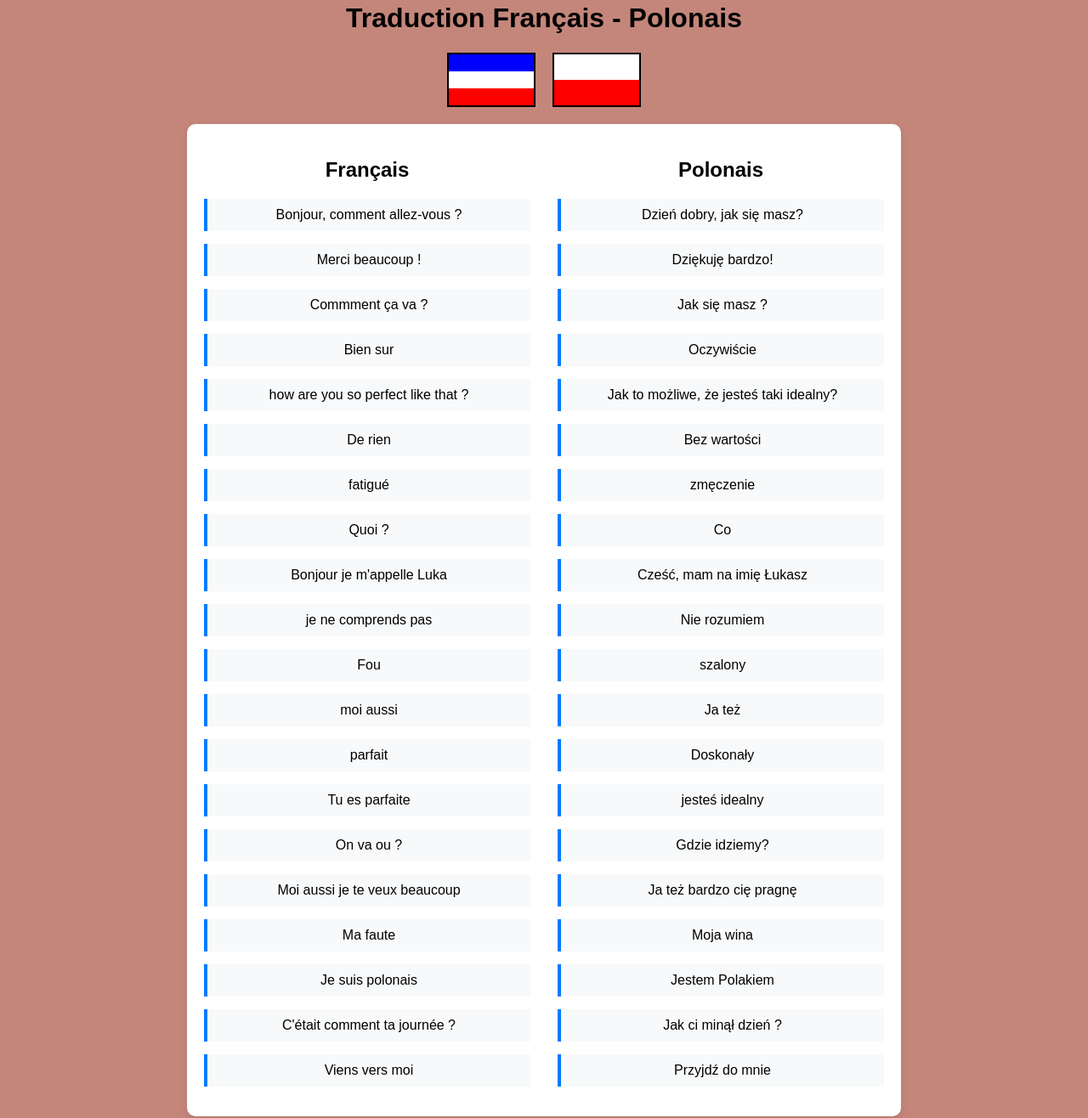
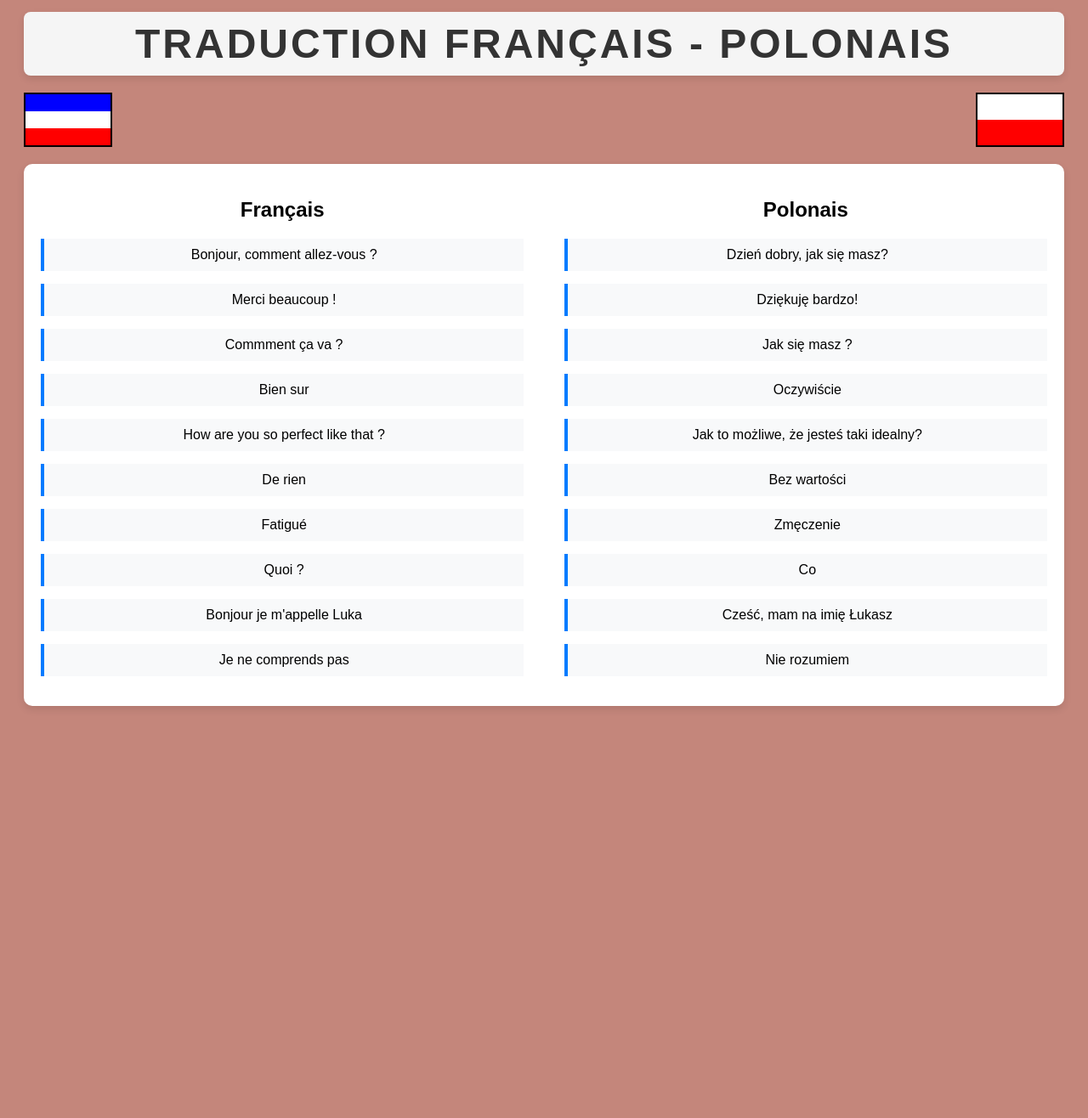
Before and after one commit to Wirton/FR-POL, a plain HTML site: page index.html in a window 1280 px wide. Shown: the part 46-1362 px from the top of the page at 85% size. After the commit the page ends 905 px from the top, so only its background shows below. Drawn offline with Linux system fonts and the light colour scheme.

Commit message:
Add files via upload

```diff
--- a/index.html
+++ b/index.html
@@ -5,6 +5,26 @@
     <meta name="viewport" content="width=device-width, initial-scale=1.0">
     <title>Traduction Français - Polonais</title>
     <style>
+                h1 {
+            font-size: 3rem;
+            font-weight: 700;
+            color: #333;
+            text-transform: uppercase;
+            letter-spacing: 3px;
+            margin-bottom: 20px;
+            padding: 10px;
+            background-color: #f5f5f5;
+            border-radius: 8px;
+            box-shadow: 0 4px 8px rgba(0, 0, 0, 0.1);
+            transition: transform 0.3s ease, color 0.3s ease;
+        }
+
+        h1:hover {
+            transform: scale(1.05);
+            color: #007BFF;
+        }
+
+
         body {
             font-family: Arial, sans-serif;
             text-align: center;
@@ -19,7 +39,7 @@
         }
         .flags {
             display: flex;
-            justify-content: center;
+            justify-content: space-between;
             gap: 20px;
             margin-bottom: 20px;
         }
@@ -42,7 +62,7 @@
             width: 100%;
         }
         .container {
-            max-width: 800px;
+            max-width: 1200px;
             margin: auto;
             background: white;
             padding: 20px;
@@ -50,7 +70,7 @@
             box-shadow: 0px 4px 10px rgba(0, 0, 0, 0.1);
             display: flex;
             justify-content: space-between;
-            flex-wrap: wrap; /* Permet aux colonnes de s'adapter sur les petits écrans */
+            flex-wrap: wrap;
         }
         .column {
             width: 48%;
@@ -87,27 +107,22 @@
                 padding: 10px;
             }
             .column {
-                width: 100%; /* Les colonnes deviennent pleine largeur */
+                width: 100%;
                 margin-bottom: 20px;
             }
             .flags {
-                flex-direction: column; /* Les drapeaux s'empilent verticalement sur les petits écrans */
+                flex-direction: column;
                 gap: 10px;
             }
             .text-block {
-                font-size: 14px; /* Réduit la taille du texte sur les petits écrans */
+                font-size: 14px;
             }
         }
 
-        /* Media Queries pour les très petits écrans (comme les téléphones en portrait) */
         @media screen and (max-width: 480px) {
             .text-block {
-                font-size: 12px; /* Réduit encore la taille du texte pour les très petits écrans */
-                padding: 8px; /* Réduit la marge intérieure des blocs de texte */
-            }
-            .flags {
-                gap: 10px;
-                justify-content: center;
+                font-size: 12px;
+                padding: 8px;
             }
         }
     </style>
@@ -123,8 +138,8 @@
             imageContainer.appendChild(img);
 
             // Placer le conteneur au point de clic
-            imageContainer.style.left = `${event.pageX - 50}px`; // Centrer l'image
-            imageContainer.style.top = `${event.pageY - 50}px`; // Centrer l'image
+            imageContainer.style.left = `${event.pageX - 50}px`;
+            imageContainer.style.top = `${event.pageY - 50}px`;
 
             // Ajouter le conteneur à l'écran
             document.body.appendChild(imageContainer);
@@ -144,7 +159,7 @@
             // Supprimer l'image après l'animation
             setTimeout(() => {
                 imageContainer.remove();
-            }, 1500); // Après 1.5 secondes (quand l'animation est terminée)
+            }, 1500);
         });
     </script>
 </head>
@@ -167,45 +182,26 @@
             <div class="text-block">Merci beaucoup !</div>
             <div class="text-block">Commment ça va ?</div>
             <div class="text-block">Bien sur</div>
-            <div class="text-block">how are you so perfect like that ?</div>
+            <div class="text-block">How are you so perfect like that ?</div>
             <div class="text-block">De rien</div>
-            <div class="text-block">fatigué</div>
+            <div class="text-block">Fatigué</div>
             <div class="text-block">Quoi ?</div>
             <div class="text-block">Bonjour je m'appelle Luka</div>
-            <div class="text-block">je ne comprends pas</div>
-            <div class="text-block">Fou</div>
-            <div class="text-block">moi aussi</div>
-            <div class="text-block">parfait</div>
-            <div class="text-block">Tu es parfaite</div>
-            <div class="text-block">On va ou ?</div>
-            <div class="text-block">Moi aussi je te veux beaucoup</div>
-            <div class="text-block">Ma faute</div>
-            <div class="text-block">Je suis polonais</div>
-            <div class="text-block">C'était comment ta journée ?</div>
-            <div class="text-block">Viens vers moi</div>
+            <div class="text-block">Je ne comprends pas</div>
         </div>
+
         <div class="column">
             <h2>Polonais</h2>
             <div class="text-block">Dzień dobry, jak się masz?</div>
             <div class="text-block">Dziękuję bardzo!</div>
-            <div class="text-block">Jak się masz ? </div>
+            <div class="text-block">Jak się masz ?</div>
             <div class="text-block">Oczywiście</div>
             <div class="text-block">Jak to możliwe, że jesteś taki idealny?</div>
             <div class="text-block">Bez wartości</div>
-            <div class="text-block">zmęczenie</div>
+            <div class="text-block">Zmęczenie</div>
             <div class="text-block">Co</div>
             <div class="text-block">Cześć, mam na imię Łukasz</div>
             <div class="text-block">Nie rozumiem</div>
-            <div class="text-block">szalony</div>
-            <div class="text-block">Ja też</div>
-            <div class="text-block">Doskonały</div>
-            <div class="text-block">jesteś idealny</div>
-            <div class="text-block">Gdzie idziemy?</div>
-            <div class="text-block">Ja też bardzo cię pragnę</div>
-            <div class="text-block">Moja wina</div>
-            <div class="text-block">Jestem Polakiem</div>
-            <div class="text-block">Jak ci minął dzień ?</div>
-            <div class="text-block">Przyjdź do mnie</div>
         </div>
     </div>
 </body>
```
